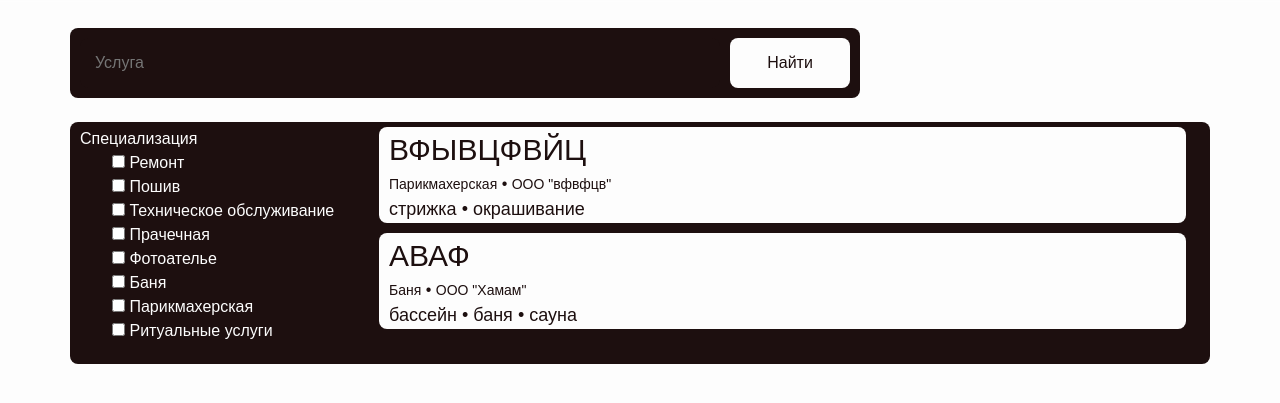
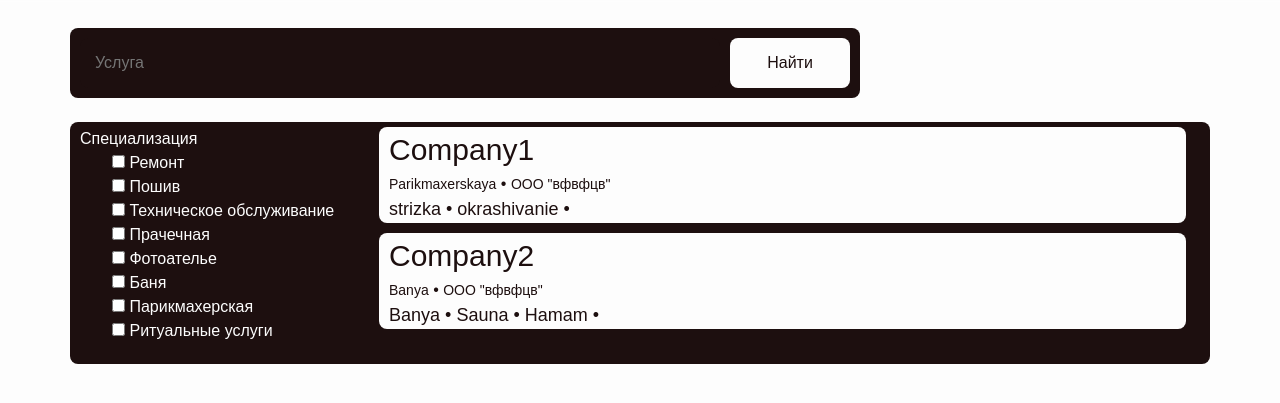
Before and after one commit to bleedcloudVIII/city_service, a Django app: page /companies/ in a window 1280 px wide. Shown: the part 88-491 px from the top of the page. Run offline with Django 5.2, Linux system fonts and the light colour scheme; some libraries are stand-ins or nearby versions.

Commit message:
SHIIIIIIIIIITTTTT

```diff
--- a/companies/templates/company_index.html
+++ b/companies/templates/company_index.html
@@ -1,3 +1,5 @@
+{% load static %}
+
 <!DOCTYPE html>
 <html lang="en">
 
@@ -26,8 +28,9 @@
                 </div>
                 <div class="col-1 cs-registration">
                     {% comment %} Регистрация и вход пользователя {% endcomment %}
-                    <a href="./voiti.html" class="cs-a-registr">Войти</a>
-                    <a href="./regist.html" class="cs-a-registr">Регистрация</a>
+                    {% comment %} Если пользователь вошёл, то эти ссылки убираются и появляется ссылка на профиль {% endcomment %}
+                    <a href="{% url 'company_login'%}" class="cs-a-registr">Войти</a>
+                    <a href="{% url 'company_registration'%}" class="cs-a-registr">Регистрация</a>
                 </div>
             </div>
         </div>
@@ -109,62 +112,33 @@
                 </div>
             </div>
 
-            <div class="col-9 cs-vakansii">
-                <div class="cs-vakansii_list">
+            <div class="col-9 cs-spezi">
+                <div class="cs-spezi_list">
                     <div class="container">
+                        {% for company in companies %}
                         <div class="row">
                             <div class="column-10">
-                                <div class="cs-vakansiya">
+                                <div class="cs-spez">
                                     <a class="cs-vakansiya-ssilka" href="#">
-                                        <span class="cs-vakansiya-name">ВФЫВЦФВЙЦ</span>
+                                        <span class="cs-vakansiya-name">{{company.name}}</span>
                                     </a>
                                     <br>
-                                    <span class="cs-vakansiya-spez">Парикмахерская</span>
+                                    <span class="cs-vakansiya-spez">{{company.spez}}</span>
                                     <span class="tochka"> • </span>
                                     <span class="cs-vakansiya-company">ООО "вфвфцв"</span>
                                     <br>
                                     <span class="cs-vakansiya-tegi">
-                                        <span class="teg">стрижка</span>
-                                        <span class="tochka"> • </span>
-                                        <span class="teg">окрашивание</span>
+                                        {% for service in company.services %}
+                                            <span class="teg">{{service}}</span>
+                                            <span class="tochka"> • </span>
+                                        {% endfor %}
                                     </span>
                                     <br>
-                                    {% comment %} <button type="button" class="cs-button-otklik">Подробнее</button> {% endcomment %}
                                 </div>
                             </div>
-                            <div class="column-2">
-                            </div>
+
                         </div>
-
-                        <div class="row">
-                            <div class="column-10">
-                                <div class="cs-vakansiya">
-                                    <a class="cs-vakansiya-ssilka" href="#">
-                                        <span class="cs-vakansiya-name">АВАФ</span>
-                                    </a>
-                                    <br>
-                                    <span class="cs-vakansiya-spez">Баня</span>
-                                    <span class="tochka"> • </span>
-                                    <span class="cs-vakansiya-company">ООО "Хамам"</span>
-                                    <br>
-                                    <span class="cs-vakansiya-tegi">
-                                        <span class="teg">бассейн</span>
-                                        <span class="tochka"> • </span>
-                                        <span class="teg">баня</span>
-                                        <span class="tochka"> • </span>
-                                        <span class="teg">сауна</span>
-                                    </span>
-                                    <br>
-                                    {% comment %} <button type="button" class="cs-button-otklik">Откликнуться</button> {% endcomment %}
-
-                                </div>
-                            </div>
-                            <div class="column-2">
-
-                            </div>
-                        </div>
-
-
+                        {% endfor %}
                     </div>
                 </div>
             </div>
--- a/companies/views.py
+++ b/companies/views.py
@@ -1,7 +1,23 @@
 from django.shortcuts import render, HttpResponse
 
 def index(request):
-    return render(request, 'company_index.html')
+    # Пока не выбраны услуги и т.д.
+    # То берутся первые 10 компаний
+    context = {
+        'companies':[
+            {'name': 'Company1',
+                'spez': 'Parikmaxerskaya',
+                'services': [
+                'strizka', 'okrashivanie',
+            ]},
+            {'name': 'Company2',
+                'spez': 'Banya',
+                'services': [
+                'Banya', 'Sauna', 'Hamam',
+            ]},
+        ]
+    }
+    return render(request, 'company_index.html', context)
 
 def registration(request):
     return render(request, 'company_registration.html')
--- a/static/company_style.css
+++ b/static/company_style.css
@@ -90,13 +90,13 @@ hr {
     border-bottom-right-radius: 0px;
 }
 
-.cs-vakansii {
+.cs-spezi {
     background-color: var(--colorBlack);
     color: var(--colorWhite);
     border-top-right-radius: 8px;
     border-bottom-right-radius: 8px;
 }
-.cs-vakansii_list{
+.cs-spezi_list{
 
 }
 .cs-button-otklik{
@@ -107,7 +107,7 @@ hr {
     border-style: hidden;
     font-size: 13px;
 }
-.cs-vakansiya{
+.cs-spez{
     background-color: var(--colorWhite);
     margin-top: 5px;
     margin-bottom: 5px;
```
Also changed, not shown: companies/templates/company_login.html (+5 -3 lines), companies/templates/company_profile.html (+37 -3 lines), companies/templates/company_registration.html (+5 -3 lines), static/company_profile.css (+12 -3 lines).
